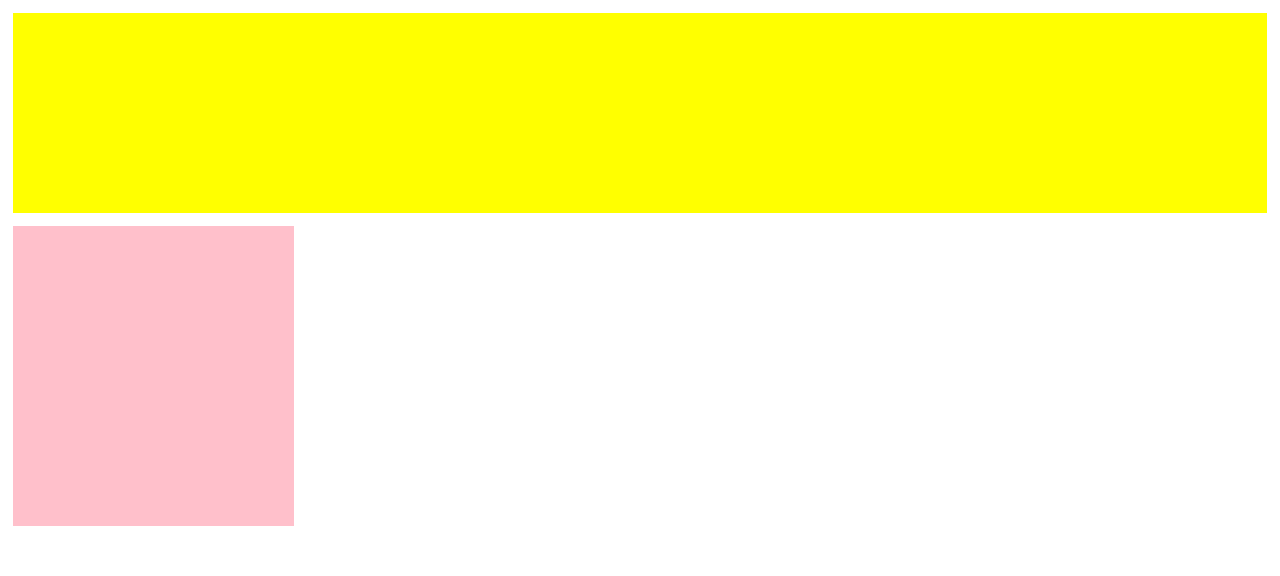
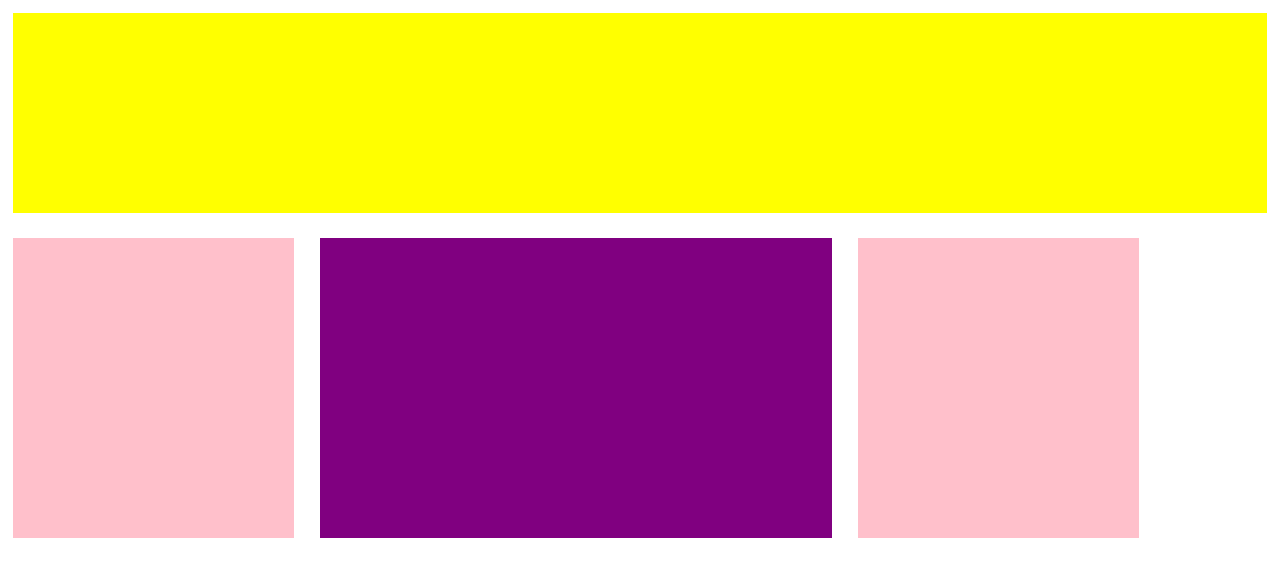
Before and after one commit to DavideBenazzi/htmlcss-struttura-wp, a plain HTML site: page index.html in a window 1280 px wide. Drawn offline with Linux system fonts and the light colour scheme.

Commit message:
formazione blocchi 2

```diff
--- a/css/styles.css
+++ b/css/styles.css
@@ -11,9 +11,33 @@
   margin: 1%;
 }
 
+main::after {
+  content='';
+  display:table;
+  clear:both;
+}
+
 .blocco-left {
   width: 22%;
   height: 300px;
   background-color: pink;
   margin: 1%;
 }
+
+.blocco-center {
+  width: 40%;
+  height: 300px;
+  background-color: purple;
+  margin: 1%;
+}
+
+.blocco-right {
+  width: 22%;
+  height: 300px;
+  background-color: pink;
+  margin: 1%;
+}
+
+.blocco {
+  float: left;
+}
--- a/index.html
+++ b/index.html
@@ -16,9 +16,18 @@
 
     <main>
       <!-- corpo 3 colonne -->
-      <div class="blocco-left">
+      <div class="blocco-left blocco">
 
       </div>
+
+      <div class="blocco-center blocco">
+
+      </div>
+
+      <div class="blocco-right blocco">
+
+      </div>
+
     </main>
 
     <footer>
```
